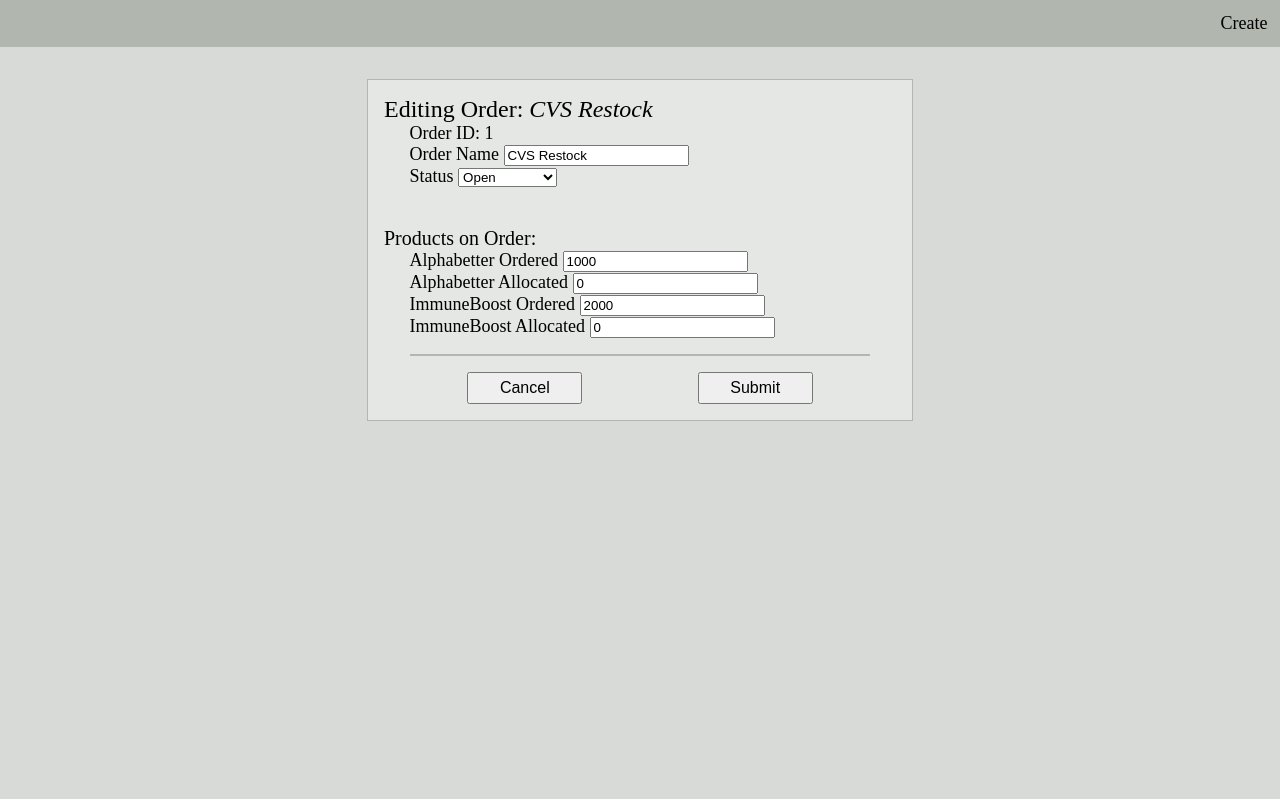
After one commit to EthanCloin/supplyify, a Flask app: page /orders/1/edit in a window 1280 px wide. The commit adds this page. Run offline with Flask 3, Linux system fonts and the light colour scheme; data comes from the database, SQL or seed files in the repository.

Commit message:
Order Management:
- Add edit order view
- Add order details page
- Add db support for edits to order

```diff
--- a/app/main.py
+++ b/app/main.py
@@ -30,6 +30,66 @@ def get_orders():
     return render_template("orders-manage.html", orders=all_orders)
 
 
+@bp.route("/orders/<int:order_id>", methods=["GET", "PUT"])
+def get_order_details(order_id):
+    cxn = db.get_db()
+    order_details = orders.get_order(cxn, order_id)
+    products = orders.get_products(cxn, order_id)
+
+    if request.method == "PUT":
+        updated_order = {
+            "name": request.form.get("order-name"),
+            "status": request.form.get("order-status"),
+        }
+        updated_products = extract_product_updates()
+
+        affected_order = orders.update_order(cxn, order_id, updated_order)
+        affected_products = orders.update_products(cxn, order_id, updated_products)
+        order_details = orders.get_order(cxn, order_id)
+        products = orders.get_products(cxn, order_id)
+
+    if request.headers.get("HX-Request"):
+        return render_template(
+            "order-detail.html", order=order_details, products=products
+        )
+    return render_template(
+        "order-detail-page.html", order=order_details, products=products
+    )
+
+
+def extract_product_updates() -> dict[int, dict[str, int]]:
+    """used to process request updating product assignments on an order"""
+    updated_products = {}
+    for k, v in request.form.items():
+        if k.startswith("product-requested"):
+            op_id = int(k.split("-")[-1])
+            updated_products[op_id] = updated_products.get(op_id, {}) | {
+                "requested": int(v)
+            }
+        if k.startswith("product-allocated"):
+            op_id = int(k.split("-")[-1])
+            updated_products[op_id] = updated_products.get(op_id, {}) | {
+                "allocated": int(v)
+            }
+    return updated_products
+
+
+@bp.route("/orders/<int:order_id>/edit")
+def order_edit_form(order_id, methods=["GET", "PUT"]):
+
+    cxn = db.get_db()
+    order_details = orders.get_order(cxn, order_id)
+    products = orders.get_products(cxn, order_id)
+
+    if request.headers.get("HX-Request"):
+        return render_template(
+            "order-edit.html", order=order_details, products=products
+        )
+    return render_template(
+        "order-edit-page.html", order=order_details, products=products
+    )
+
+
 def get_dashboard_data():
     cxn = db.get_db()
     all_orders = orders.get_all_orders(cxn)
--- a/app/orders.py
+++ b/app/orders.py
@@ -29,6 +29,19 @@ GROUP BY Status"""
     return counts
 
 
+def get_order(db: Connection, order_id: int):
+
+    query = """SELECT
+    OrderID
+    ,Name
+    ,Status
+FROM Orders
+WHERE OrderID = ?;
+"""
+    order = db.execute(query, (order_id,)).fetchone()
+    return order
+
+
 def get_products(db: Connection, order_id: int):
     query = """
 SELECT
@@ -37,6 +50,7 @@ SELECT
     ,op.AllocatedToOrder as Allocated
     ,p.UnitsStocked as Available
     ,(op.RequestedForOrder - op.AllocatedToOrder) As Unfulfilled
+    ,op.OrderProductsID
 FROM Products p
 JOIN OrderProducts op ON op.ProductID = p.ProductID
 WHERE op.OrderID = ?
@@ -44,3 +58,40 @@ ORDER BY p.Name ASC;
 """
     rows = db.execute(query, (order_id,)).fetchall()
     return rows
+
+
+def update_order(db: Connection, order_id: int, order: dict):
+    query = """
+UPDATE Orders
+SET
+    Name = ?
+    ,Status = ?
+WHERE OrderID = ?
+RETURNING OrderID;
+"""
+    #
+    affected_order = db.execute(
+        query, (order.get("name"), order.get("status"), order_id)
+    ).fetchone()
+    db.commit()
+    return affected_order
+
+
+def update_products(
+    db: Connection, order_id: int, order_products: dict[int, dict[str, int]]
+):
+    query = """
+UPDATE OrderProducts
+SET
+    RequestedForOrder = ?
+    ,AllocatedToOrder = ?
+WHERE
+    OrderProductsID = ?
+RETURNING OrderProductsID
+    """
+    affected_products = []
+    for op_id, vals in order_products.items():
+        params = (vals.get("requested"), vals.get("allocated"), op_id)
+        affected_products.append(db.execute(query, params).fetchone())
+    db.commit()
+    return affected_products
--- a/app/static/css/main.css
+++ b/app/static/css/main.css
@@ -7,6 +7,13 @@
   --neutral-550: hsl(100, 4%, 65%);
   --neutral-600: hsl(100, 4%, 60%);
   --neutral-700: hsl(100, 4%, 50%);
+}
+/* helps w using rem units on text: 10px = 1rem */
+html {
+  font-size: 62.5%;
+}
+body {
+  font-size: 1.6rem; /* 16px */
 }
 html,
 body {
@@ -19,7 +26,7 @@ main {
   display: flex;
   flex-direction: column;
   background-color: var(--neutral-300);
-  height: 100vh;
+  height: 94vh;
 }
 nav.sidebar {
   width: 12vw;
@@ -40,10 +47,12 @@ nav.sidebar {
   flex-direction: row-reverse;
   background-color: var(--neutral-500);
   margin: 0;
-  padding: 1em;
-  font-size: 1.2rem;
+  padding: 0.2em 0.7em;
+  font-size: 1.8rem;
   position: sticky;
   top: 0;
+  height: 5vh;
+  align-items: center;
 }
 
 .topbar__nav-item__dropdown-container {
--- a/app/static/css/orders.css
+++ b/app/static/css/orders.css
@@ -25,3 +25,63 @@
 .orders-grid__row-item--edit-link {
   text-align: right;
 }
+.order-form__container,
+.order-detail__container {
+  display: grid;
+  grid-template-columns: 2vw 1fr 2vw;
+  width: 40vw;
+  align-self: center;
+  margin-top: 2em;
+  padding: 1em;
+  background-color: var(--neutral-200);
+  border: var(--neutral-500) ridge 1px;
+}
+
+.order-form__heading,
+.order-detail__heading {
+  grid-column: 1 / 3;
+  font-size: 2.4rem;
+
+  button {
+    display: inline-block;
+    margin: 0 2em;
+    align-self: center;
+  }
+}
+.order-form__subheading,
+.order-detail__subheading {
+  grid-column-start: 2;
+  font-size: 1.8rem;
+}
+
+.order-form__row,
+.order-detail__row {
+  grid-column-start: 2;
+  font-size: 1.8rem;
+  align-items: center;
+}
+
+.order-form__section-split,
+.order-detail__section-split {
+  grid-column: 1 / 3;
+  margin-top: 2em;
+  font-size: 2rem;
+}
+.order-form__buttons-container {
+  grid-column-start: 2;
+  display: flex;
+  justify-content: space-around;
+  margin-top: 1em;
+  padding-top: 1em;
+
+  border-top: var(--neutral-500) solid 2px;
+}
+.order-form__button {
+  height: 2em;
+  width: 25%;
+  font-size: 1.6rem;
+}
+
+.order-form__button--submit {
+  justify-self: flex-end;
+}
--- /dev/null
+++ b/app/templates/order-detail-page.html
@@ -0,0 +1,4 @@
+{% extends 'layout.html' %}
+{% block content %}
+{% include 'order-detail.html' %}
+{% endblock %}
--- /dev/null
+++ b/app/templates/order-edit-page.html
@@ -0,0 +1,4 @@
+{% extends 'layout.html' %}
+{% block content %}
+{% include 'order-edit.html' %}
+{% endblock %}
--- /dev/null
+++ b/app/templates/order-edit.html
@@ -0,0 +1,41 @@
+<form class="order-form__container" hx-swap="outerHTML" hx-put="/orders/{{ order.orderid }}">
+    <div class="order-form__heading">Editing Order: <em>{{ order.name }}</em></div>
+    <div class="order-form__subheading">Order ID: {{ order.orderid }}</div>
+
+    <div class="order-form__row">
+        <label class="order-form__label" for="order-name">Order Name</label>
+        <input class="order-form__input" id="order-name" name="order-name" type="text" value="{{ order.name }}" />
+    </div>
+    <div class="order-form__row">
+        <label class="order-form__label" for="order-status">Status</label>
+        <select class="order-form__input" name="order-status" id="order-status" value="{{ order.status }}">
+            <option>Open</option>
+            <option>Procurement</option>
+            <option>Production</option>
+            <option>Fulfilled</option>
+        </select>
+    </div>
+
+    <div class="order-form__section-split">Products on Order:</div>
+
+    {% for p in products %}
+    <!-- TODO: add link to product detail page to edit name there? -->
+    <div class="order-form__row">
+        <span class="order-form__label">{{ p.name }}</span>
+        <label class="order-form__label" for="product-requested-{{ p.orderproductsid }}">Ordered</label>
+        <input class="order-form__input" id="product-requested-{{ p.orderproductsid }}"
+            name="product-requested-{{ p.orderproductsid }}" type="number" value="{{ p.requested }}" />
+    </div>
+
+    <div class="order-form__row">
+        <span class="order-form__label">{{ p.name }}</span>
+        <label class="order-form__label" for="product-allocated-{{ p.orderproductsid }}">Allocated</label>
+        <input class="order-form__input" type="number" id="product-allocated-{{ p.orderproductsid }}"
+            name="product-allocated-{{ p.orderproductsid }}" value="{{ p.allocated }}" />
+    </div>
+
+    {% endfor %}
+    <div class="order-form__buttons-container">
+        <button class="order-form__button order-form__button--cancel">Cancel</button>
+        <button class="order-form__button order-form__button--submit">Submit</button>
+    </div>
```
Also changed, not shown: app/templates/order-detail.html (added, +19 -0 lines).
